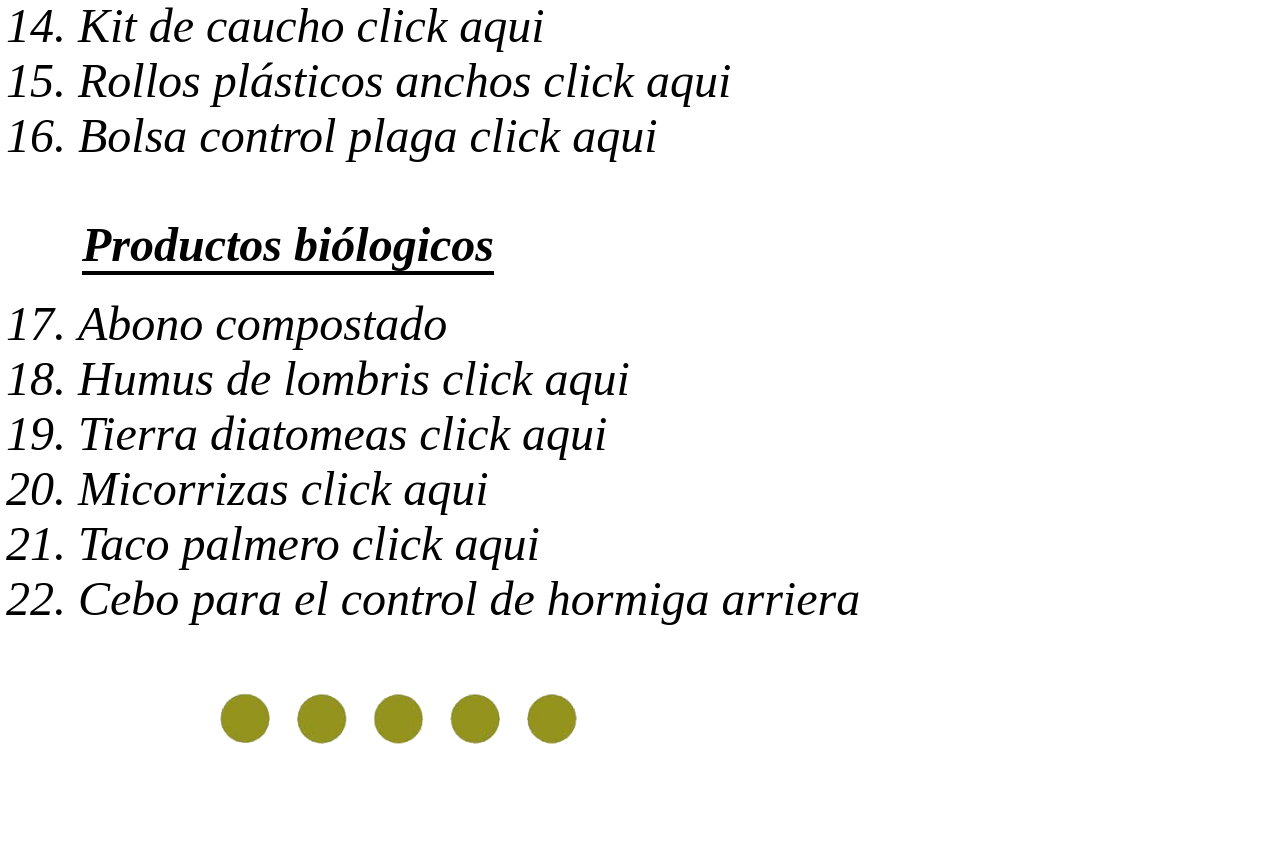
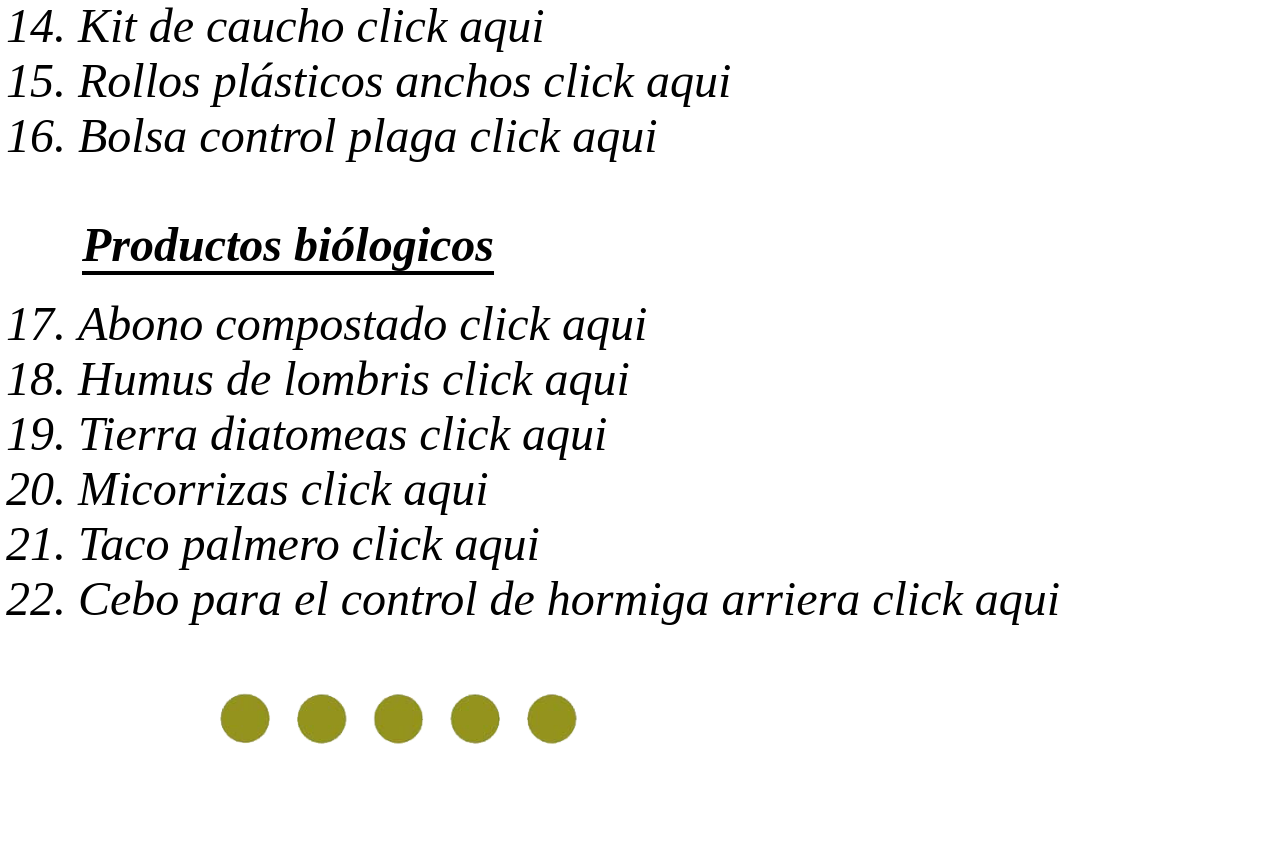
Before and after one commit to poliempaques/empaqueagricola0721, a plain HTML site: page portafolio de productos.html in a window 1280 px wide. Shown: the part 1218-2084 px from the top of the page. Drawn offline with Linux system fonts and the light colour scheme.

Commit message:
Add files via upload

```diff
--- a/portafolio de productos.html
+++ b/portafolio de productos.html
@@ -275,12 +275,12 @@ width: 50vw;
 
             <h1 class="tsunade" style="font-style: italic; text-align: left; text-decoration-line: underline; text-decoration-style: solid; text-underline-position: unset; text-underline-offset: 10px; margin-top: 50px;">Productos biólogicos</h1>
 
-            <li style="font-style: italic; margin-top: 20px; color: black;"><a href="abono compostado.html">Abono compostado</li></a>
+            <li style="font-style: italic; margin-top: 20px; color: black;"><a href="abono compostado.html">Abono compostado click aqui</li></a>
             <li style="font-style: italic; color: black;"><a href="humis.html">Humus de lombris click aqui</li></a>
             <li style="font-style: italic; color: black;"><a href="tierra.html">Tierra diatomeas click aqui</li></a>
             <li style="font-style: italic; color: black;"><a href="micorrizas.html">Micorrizas click aqui</li></a>
             <li style="font-style: italic; color: black;"><a href="palmero/palmero.html">Taco palmero click aqui</li></a>
-            <li style="font-style: italic; color: black;"><a href="cebo/cebo.html">Cebo para el control de hormiga arriera</li></ol></a>
+            <li style="font-style: italic; color: black;"><a href="cebo/cebo.html">Cebo para el control de hormiga arriera click aqui</li></ol></a>
 
 
 
```
